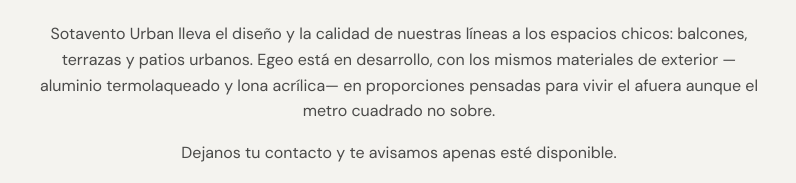
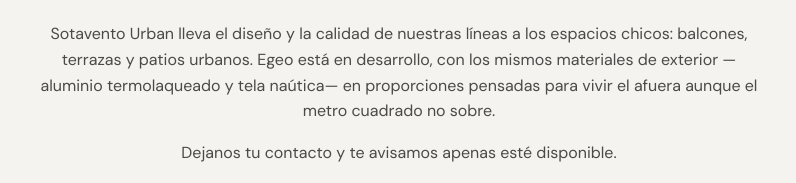
Before and after one commit to gastonguty/sotavento-web, a plain HTML site: page colecciones/egeo.html in a window 1280 px wide. Shown: the part 535-718 px from the top of the page, 241-1037 px from the left. Drawn offline with nearby package versions, Linux system fonts and the light colour scheme; a web font is replaced by a local one.

Commit message:
Update material description in egeo.html

```diff
--- a/colecciones/egeo.html
+++ b/colecciones/egeo.html
@@ -58,7 +58,7 @@
     <div class="container">
       <div style="max-width: 720px; margin: 0 auto; text-align: center;">
         <h2 style="font-size: clamp(28px,3.5vw,40px); margin-bottom: 24px;">Los mismos mares, en formato compacto.</h2>
-        <p style="color: rgba(31,31,31,0.8); margin-bottom: 16px;">Sotavento Urban lleva el diseño y la calidad de nuestras líneas a los espacios chicos: balcones, terrazas y patios urbanos. Egeo está en desarrollo, con los mismos materiales de exterior —aluminio termolaqueado y lona acrílica— en proporciones pensadas para vivir el afuera aunque el metro cuadrado no sobre.</p>
+        <p style="color: rgba(31,31,31,0.8); margin-bottom: 16px;">Sotavento Urban lleva el diseño y la calidad de nuestras líneas a los espacios chicos: balcones, terrazas y patios urbanos. Egeo está en desarrollo, con los mismos materiales de exterior —aluminio termolaqueado y tela naútica— en proporciones pensadas para vivir el afuera aunque el metro cuadrado no sobre.</p>
         <p style="color: rgba(31,31,31,0.8);">Dejanos tu contacto y te avisamos apenas esté disponible.</p>
         <div style="margin-top: 32px;">
           <a href="https://wa.me/5491149715679?text=Hola%21%20Quiero%20que%20me%20avisen%20cuando%20est%C3%A9%20la%20l%C3%ADnea%20Egeo%20de%20Sotavento%20Urban." class="btn btn-primary" target="_blank" rel="noopener">Avisame cuando esté</a>
```
